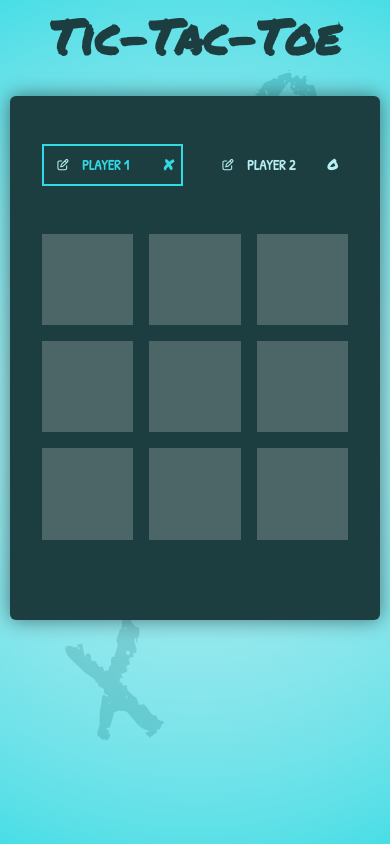
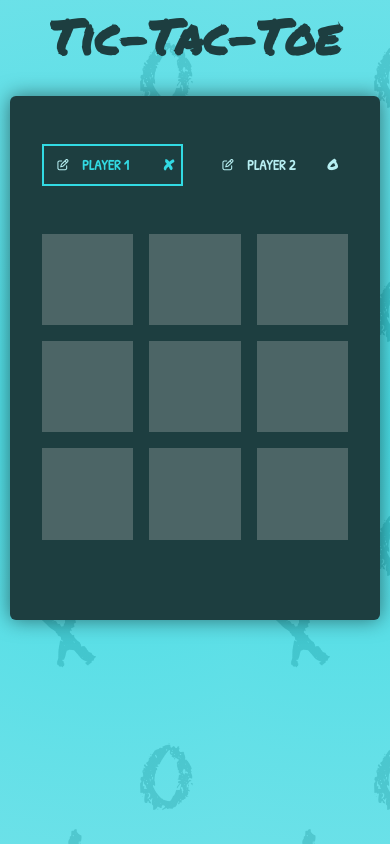
Before and after one commit to elissonh/tictactoe, a React (Vite) app: page / in a window 390 px wide. Built offline with nearby package versions, Linux system fonts and the light colour scheme.

Commit message:
fix: set background size for small screens

```diff
--- a/src/index.css
+++ b/src/index.css
@@ -32,12 +32,14 @@ html {
 body {
   background: radial-gradient(
       circle at center,
-      color-mix(in srgb, var(--tertiary-color), transparent 10%),
-      color-mix(in srgb, var(--primary-color), transparent 10%)
+      color-mix(in srgb, var(--primary-color), transparent 10%),
+      color-mix(in srgb, var(--secondary-color), transparent 10%)
     ),
     url('/bg-pattern-dark.png');
   background-repeat: repeat;
-  min-height: 100vh;
+  background-size: 60%;
+  height: 100vh;
+  height: 100dvh;
   margin: 0 10px 0 10px
 }
 
@@ -263,6 +265,10 @@ h1 {
     font-size: 5rem;
   }
 
+  body {
+    background-size: auto;
+  }
+
 }
 
 
```
